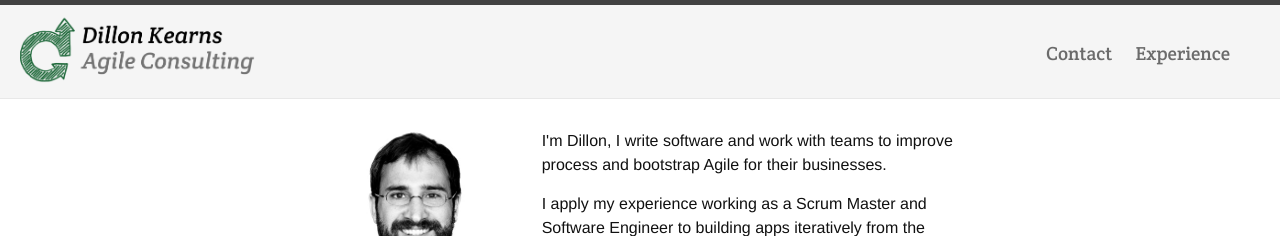
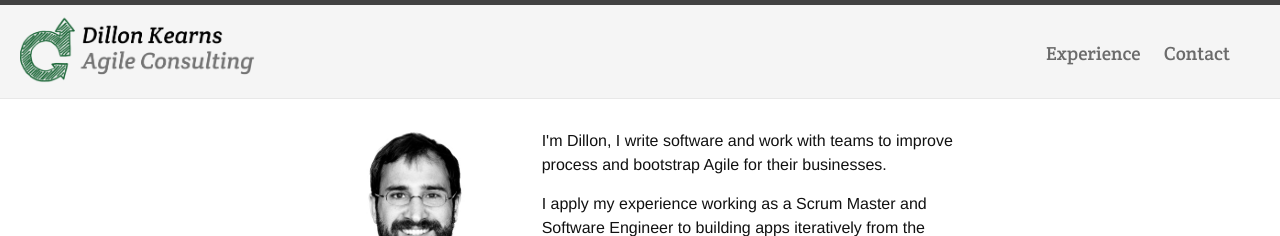
Before and after one commit to dillonkearns/dillonkearns.github.io, a Jekyll site: the page built from index.html, in a window 1280 px wide. Shown: the top 236 px of the page. Built offline with Jekyll 4.4.1, drawn with Linux system fonts in a browser that asks for light colours; nearby versions of some CDN libraries.

Commit message:
Hard-code navbar ordering instead of alphabetical.

```diff
--- a/_includes/header.html
+++ b/_includes/header.html
@@ -14,11 +14,8 @@
     </a>
 
     <div class="trigger">
-      {% for page in site.pages %}
-      {% if page.title %}
-      <a class="page-link" href="{{ page.url | prepend: site.baseurl }}">{{ page.title }}</a>
-      {% endif %}
-      {% endfor %}
+      <a class="page-link" href="/experience">Experience</a>
+      <a class="page-link" href="/contact">Contact</a>
     </div>
   </nav>
 
```
